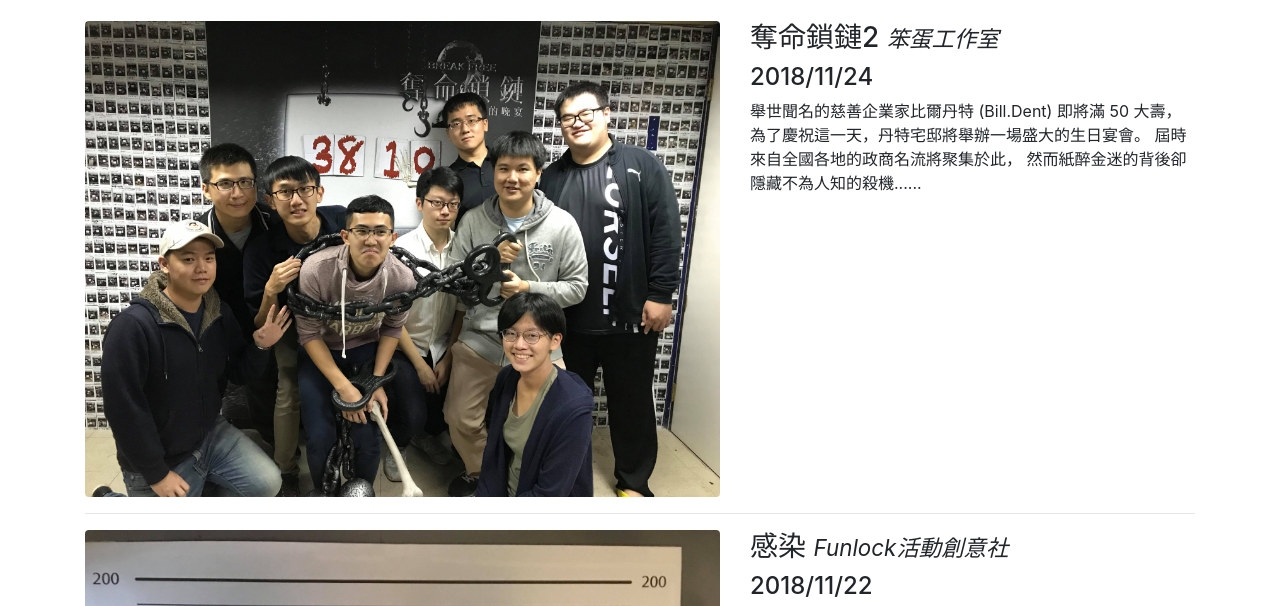
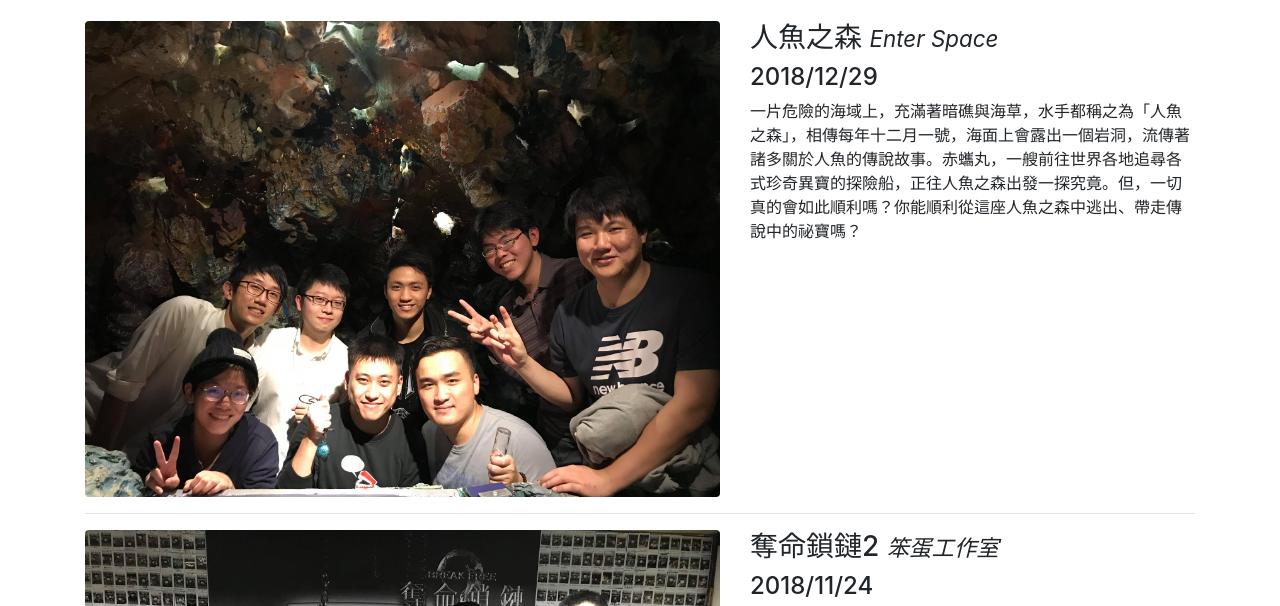
Before and after one commit to ting830812/TrueEscape, a website: page index.html in a window 1280 px wide. Shown: the part 131-737 px from the top of the page. Drawn offline with Linux system fonts and the light colour scheme.

Commit message:
20181229

```diff
--- a/index.html
+++ b/index.html
@@ -68,6 +68,24 @@
       <h1 class="my-4">Ting
         <!-- <small>Secondary Text</small> -->
       </h1>
+
+      <div class="row">
+
+        <div class="col-md-7">
+          <a href="img/20181229.jpg">
+            <img class="img-fluid rounded mb-3 mb-md-0" src="img/20181229.jpg" alt="">
+          </a>
+        </div>
+        <div class="col-md-5">
+          <h3>人魚之森 <small><i>Enter Space</i></small></h3>
+          <h4>2018/12/29</h4>
+          <p>一片危險的海域上，充滿著暗礁與海草，水手都稱之為「人魚之森」，相傳每年十二月一號，海面上會露出一個岩洞，流傳著諸多關於人魚的傳說故事。赤蠵丸，一艘前往世界各地追尋各式珍奇異寶的探險船，正往人魚之森出發一探究竟。但，一切真的會如此順利嗎？你能順利從這座人魚之森中逃出、帶走傳說中的祕寶嗎？</p>
+<!--           <a class="btn btn-primary" href="#">View Project</a>
+ -->        </div>
+      </div>
+      <!-- /.row -->
+
+      <hr>
 
       <div class="row">
 
```
Also changed, not shown: img/20181229.jpg (added).
